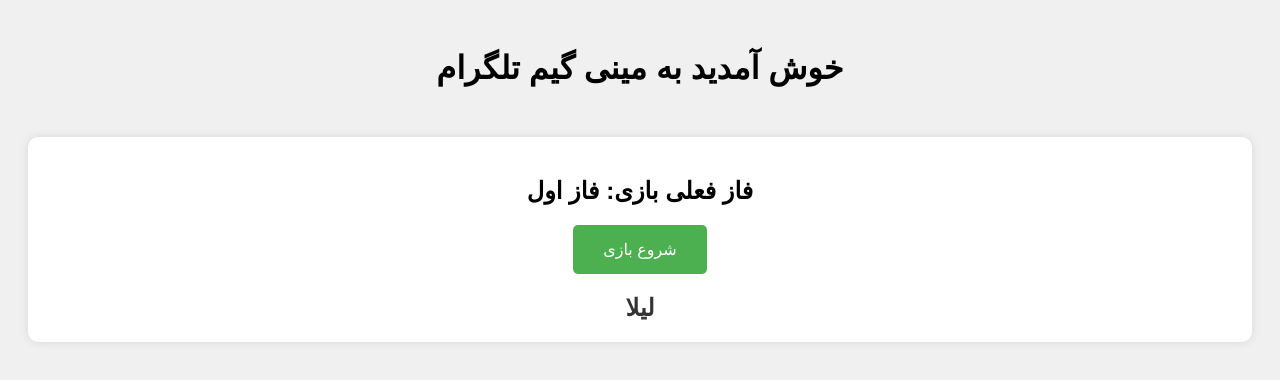
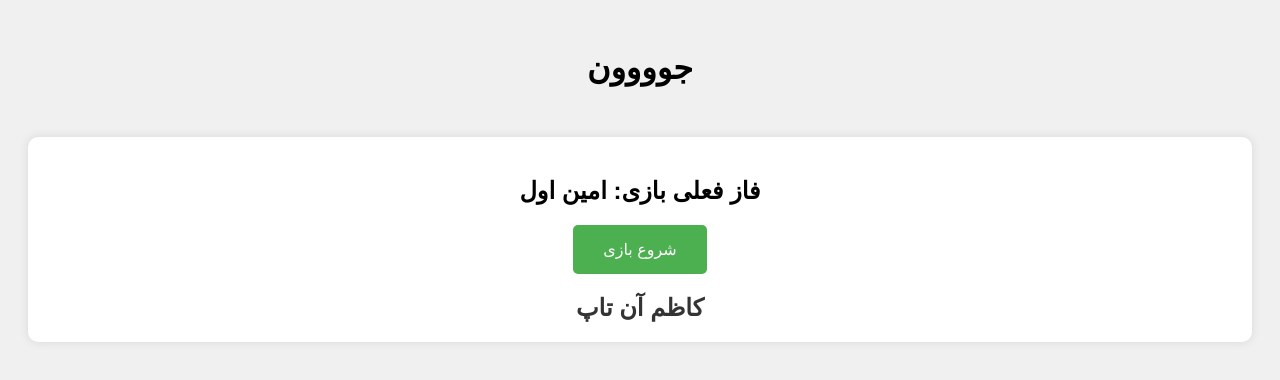
Before and after one commit to TripartiteCoin/Tripartite, a plain HTML site: page index.html in a window 1280 px wide. Both pictures are taken after a click on the button "شروع بازی". Drawn offline with Linux system fonts and the light colour scheme.

Commit message:
Update index.html

```diff
--- a/index.html
+++ b/index.html
@@ -39,9 +39,9 @@
     </style>
 </head>
 <body>
-    <h1>خوش آمدید به مینی گیم تلگرام</h1>
+    <h1>جوووون     </h1>
     <div class="game-container">
-        <h2 id="phase-info">فاز فعلی بازی: فاز اول</h2>
+        <h2 id="phase-info">فاز فعلی بازی: امین اول</h2>
         <button class="btn" id="playButton">شروع بازی</button>
         <div id="message"></div>
     </div>
@@ -49,7 +49,7 @@
     <script>
         // مدیریت کلیک روی دکمه شروع بازی
         document.getElementById('playButton').onclick = function() {
-            document.getElementById('message').innerText = "لیلا";
+            document.getElementById('message').innerText = "کاظم آن تاپ";
         };
     </script>
 </body>
```
